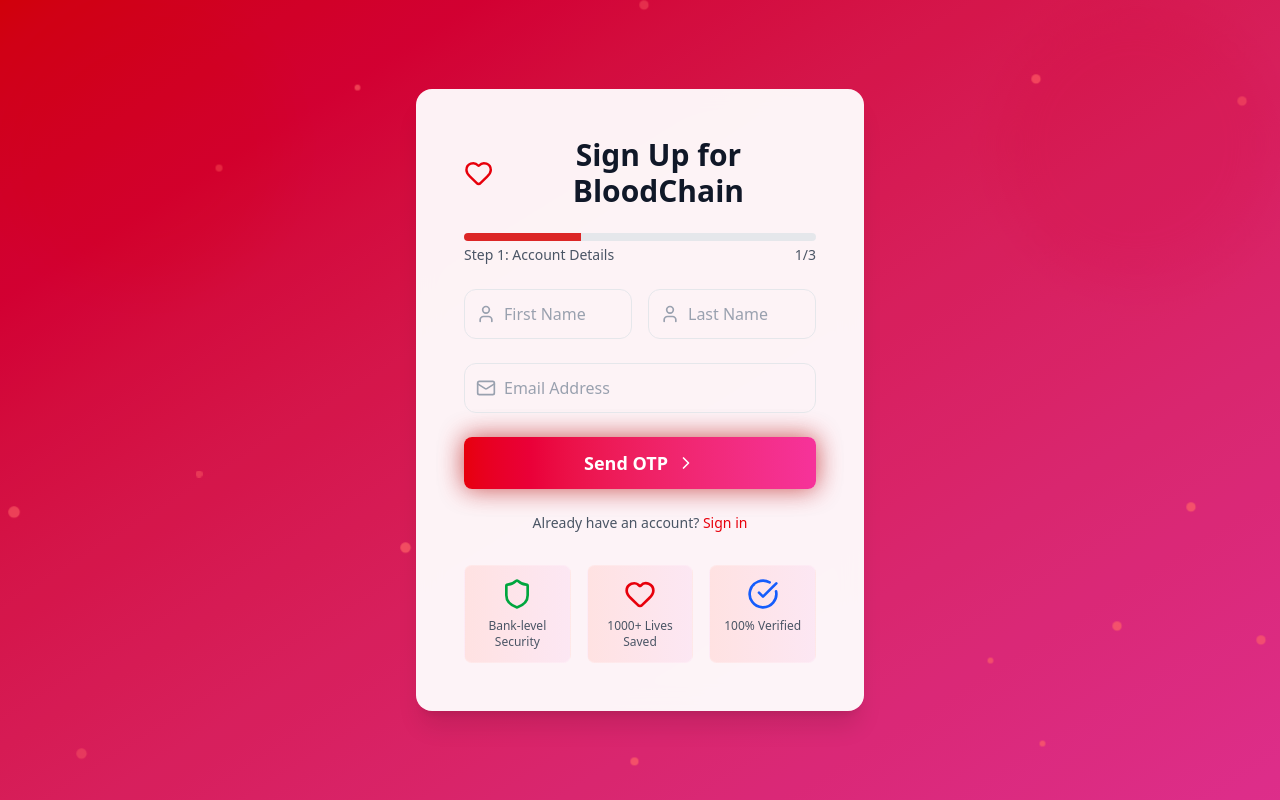
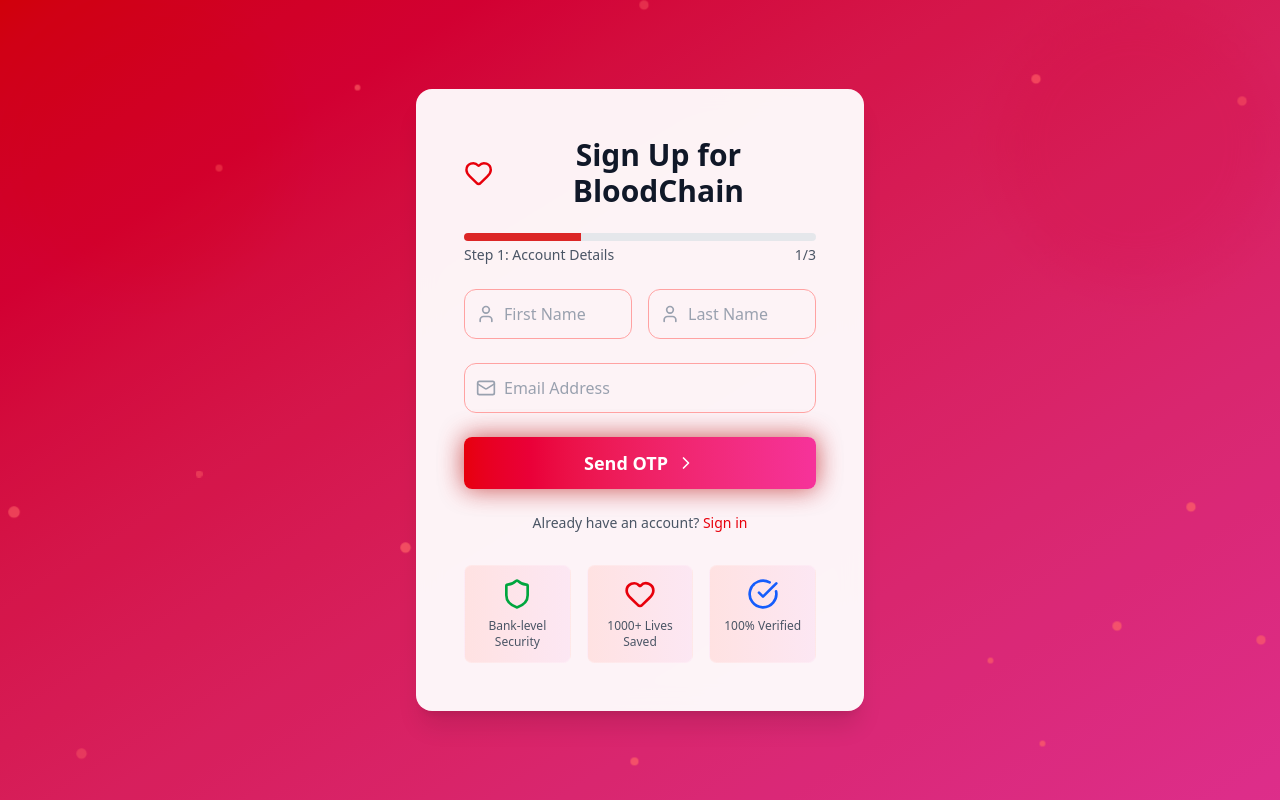
Before and after one commit to SunilBaghel002/Blood-Donation, a React (Vite) app in the folder client/: page /signup in a window 1280 px wide. Built offline with nearby package versions, Linux system fonts and the light colour scheme.

Commit message:
Update Signup.jsx

```diff
--- a/client/src/pages/Signup.jsx
+++ b/client/src/pages/Signup.jsx
@@ -70,8 +70,6 @@ const Signup = () => {
     } else if (step === 2) {
       if (!formData.otp) {
         newErrors.otp = "OTP is required";
-      } else if (!/^\d{6}$/.test(formData.otp)) {
-        newErrors.otp = "OTP must be a 6-digit number";
       }
     } else if (step === 3) {
       if (!formData.password) {
@@ -139,7 +137,7 @@ const Signup = () => {
         setSuccess(data.message);
         localStorage.setItem("token", data.token); // Store JWT
         setTimeout(() => {
-          window.location.href = "/login";
+          window.location.href = "/dashboard";
         }, 1500);
       }
     } catch (error) {
@@ -329,7 +327,7 @@ const Signup = () => {
                       className={`w-full pl-10 pr-4 py-3 border rounded-xl focus:ring-2 focus:ring-red-500 focus:border-transparent transition-all ${
                         errors.firstName
                           ? "border-red-500"
-                          : "border-gray-200 outline-0"
+                          : "border-red-300 outline-0"
                       }`}
                       placeholder=" "
                       aria-label="First Name"
@@ -355,7 +353,7 @@ const Signup = () => {
                       className={`w-full pl-10 pr-4 py-3 border rounded-xl focus:ring-2 focus:ring-red-500 focus:border-transparent transition-all ${
                         errors.lastName
                           ? "border-red-500"
-                          : "border-gray-200 outline-0"
+                          : "border-red-300 outline-0"
                       }`}
                       placeholder=" "
                       aria-label="Last Name"
@@ -382,7 +380,7 @@ const Signup = () => {
                     className={`w-full pl-10 pr-4 py-3 border rounded-xl focus:ring-2 focus:ring-red-500 focus:border-transparent transition-all ${
                       errors.email
                         ? "border-red-500"
-                        : "border-gray-200 outline-0"
+                        : "border-red-300 outline-0"
                     }`}
                     placeholder=" "
                     aria-label="Email"
```
